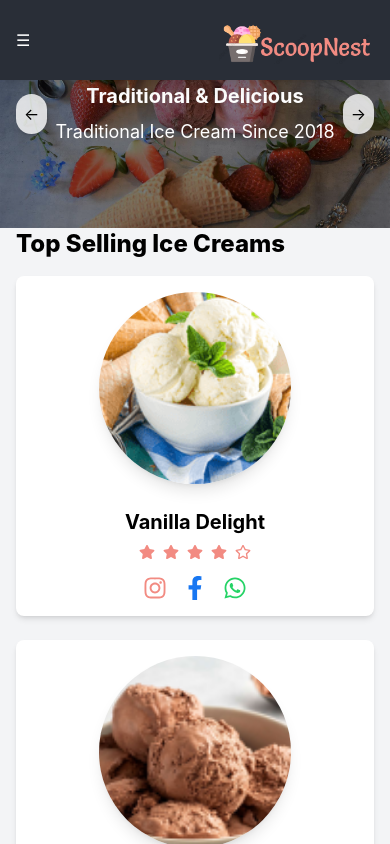
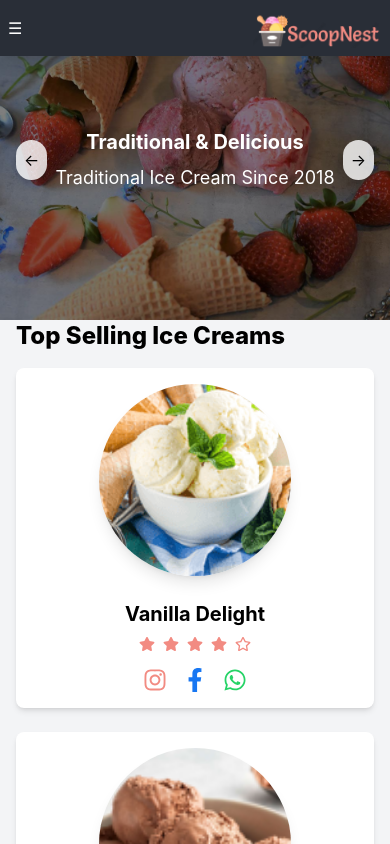
Before and after one commit to morem009/ScoopNest, a React (Create React App) app: page / in a window 390 px wide. Shown: the top 844 px of the page. Built offline with nearby package versions, Linux system fonts and the light colour scheme.

Commit message:
Carousel and Navbar Commit

```diff
--- a/src/components/Carousel.js
+++ b/src/components/Carousel.js
@@ -73,7 +73,7 @@ function Carousel() {
     setActiveSlide((prevSlide) => (prevSlide - 1 + 2) % 2);
   };
   return (
-    <div className="relative  w-full overflow-hidden">
+    <div className="relative w-full overflow-hidden">
       <div className="rounded shadow relative h-auto md:h-96 lg:h-112 transition-all duration-300">
         <div
           className="flex transition-transform duration-500 ease-in-out"
@@ -82,13 +82,13 @@ function Carousel() {
             width: "200%",
           }}
         >
-          <div className="w-1/2 h-full relative hover:opacity-90 transition-opacity duration-300">
+          <div className="w-1/2 h-80 md:h-96 lg:h-112 relative hover:opacity-90 transition-opacity duration-300">
             <img
               src={carouselImage1}
               alt="Ice Cream 1"
-              className="w-full object-cover h-full md:h-96 lg:h-112"
+              className="w-full object-cover h-80 md:h-96 lg:h-112"
             />
-            <div className="absolute inset-0 flex flex-col justify-center items-center p-2 md:p-4 bg-black bg-opacity-50">
+            <div className="absolute inset-0 flex flex-col justify-center items-center p-1 md:p-4 bg-black bg-opacity-50">
               <h2 className="text-xl md:text-3xl font-bold text-white mb-2">
                 {texts1.header}
               </h2>
@@ -96,13 +96,13 @@ function Carousel() {
             </div>
           </div>
 
-          <div className="w-1/2 h-full relative hover:opacity-90 transition-opacity duration-300">
+          <div className="w-1/2 h-80 md:h-96 lg:h-112 relative hover:opacity-90 transition-opacity duration-300">
             <img
               src={carouselImage2}
               alt="Ice Cream 2"
-              className="w-full object-cover h-full md:h-96 lg:h-112"
+              className="w-full object-cover h-80 md:h-96 lg:h-112"
             />
-            <div className="absolute inset-0 flex flex-col justify-center items-center p-2 md:p-4 bg-black bg-opacity-50">
+            <div className="absolute inset-0 flex flex-col justify-center items-center p-1 md:p-4 bg-black bg-opacity-50">
               <h2 className="text-xl md:text-3xl font-bold text-white mb-2">
                 {texts2.header}
               </h2>
--- a/src/components/Navbar.js
+++ b/src/components/Navbar.js
@@ -10,7 +10,6 @@ function Navbar() {
             {/* Desktop Navbar */}
             <nav className="bg-[#292e37] shadow-lg p-4 hidden md:flex justify-between items-center fixed top-0 w-full z-50 transition-all duration-300">
                 <Link to="/"><img src={logo} alt="ScoopNest Logo" className="h-12 transform hover:scale-110 transition-transform duration-300" /></Link>
-
                 <div className="space-x-6">
                     <Link to="/" className="text-white hover:text-gray-400 transform hover:scale-105 transition-transform duration-300">Home</Link>
                     <Link to="/products" className="text-white hover:text-gray-400 transform hover:scale-105 transition-transform duration-300">Products</Link>
@@ -24,12 +23,12 @@ function Navbar() {
                 </div>
             </nav>
 
-            {/* Mobile Navbar */}
-            <nav className="bg-[#292e37] shadow-lg p-4 md:hidden flex justify-between items-center fixed top-0 w-full z-50 transition-all duration-300">
+             {/* Mobile Navbar */}
+             <nav className="bg-[#292e37] shadow-lg p-2 md:hidden flex justify-between items-center fixed top-0 w-full z-50 transition-all duration-300">
                 <button onClick={() => setIsOpen(!isOpen)} className="text-white focus:outline-none">
                     ☰
                 </button>
-                <Link to="/"><img src={logo} alt="ScoopNest Logo" className="h-12 transform hover:scale-110 transition-transform duration-300" /></Link>
+                <Link to="/"><img src={logo} alt="ScoopNest Logo" className="h-10 transform hover:scale-110 transition-transform duration-300" /></Link>
             </nav>
 
             {/* Mobile Slide-In Menu */}
```
